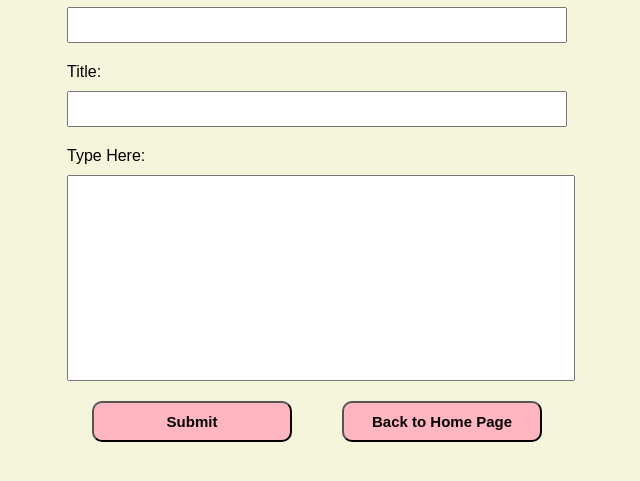
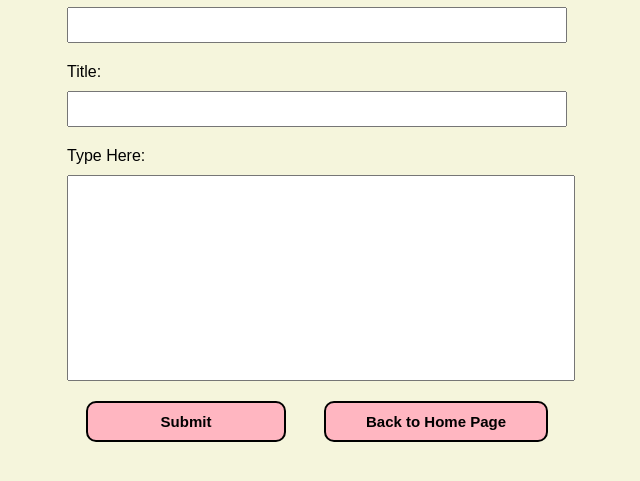
Before and after one commit to rahsunk/firebase, a plain HTML site: page createBlog.html in a window 1280 px wide. Shown: the part 109-590 px from the top of the page, without its empty margins (323-963 px from the left). Drawn offline with Linux system fonts and the light colour scheme.

Commit message:
Fixed links

```diff
--- a/createBlog.html
+++ b/createBlog.html
@@ -23,7 +23,7 @@
 
         <div id="buttons">
             <button id="submitBtn">Submit</button>
-            <a href="https://rahsunk.github.io/firebase/index.html"><button id="backHome">Back to Home Page</button></a>
+            <a href="https://rahsunk.github.io/firebase/index.html"><div id="backHome">Back to Home Page</div></a>
         </div>
     </form>
 </body>
--- a/main.js
+++ b/main.js
@@ -25,8 +25,3 @@ submitBtn.onclick=function(event){
     }
 
 }
-
-let homeBtn=document.getElementById('backHome')
-homeBtn.onclick=function(event){
-    event.preventDefault()
-}
--- a/style.css
+++ b/style.css
@@ -23,7 +23,10 @@ form{
     width:500px;
 }
 
-button{
+button,#backHome{
+    border: 2px solid black;
+    text-align: center;
+    color:black;
     width:200px;
     border-radius: 10px;
     padding:10px;
@@ -32,12 +35,21 @@ button{
     font-size:15px;
 }
 
+a{
+    text-decoration: none;
+}
+
+#backHome:hover{
+    opacity: 0.5;
+}
+
 button:hover{
     opacity:0.5;
 }
 
 #buttons{
     display: flex;
+    align-items: center;
     justify-content: space-around;
 }
 
```
